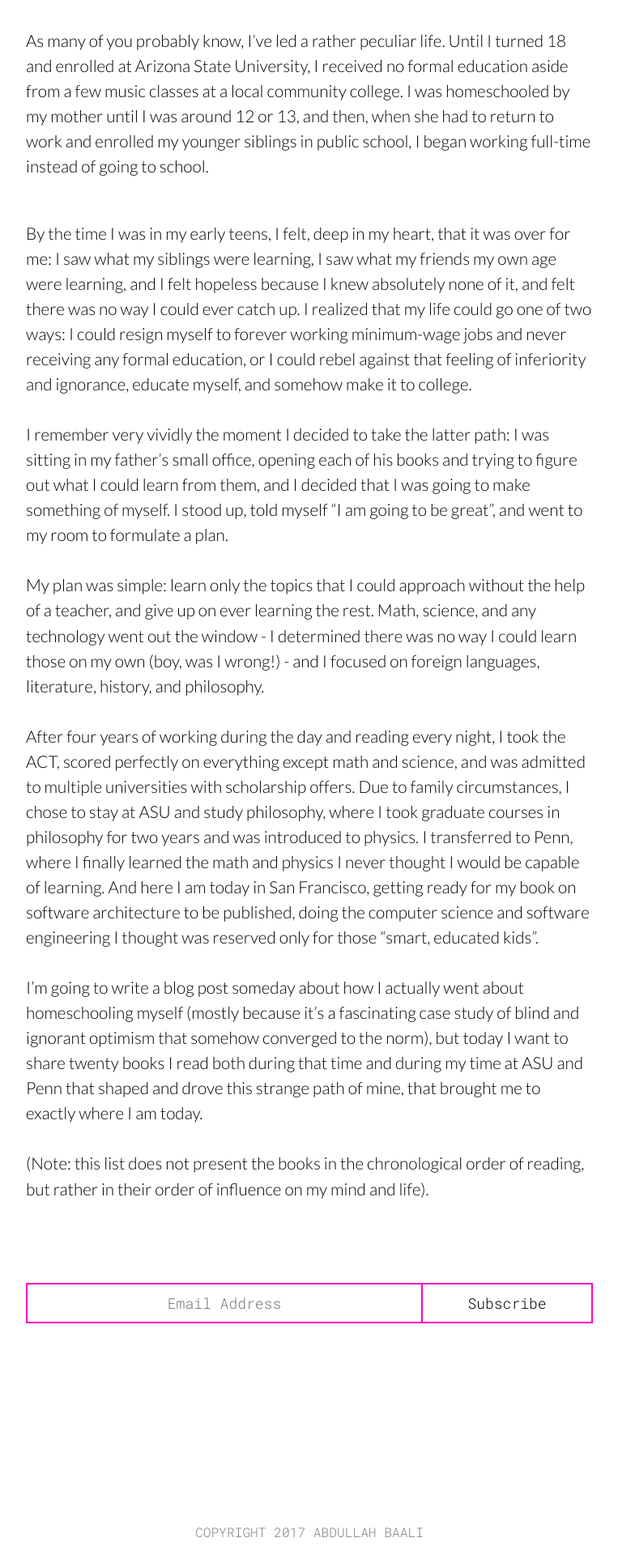
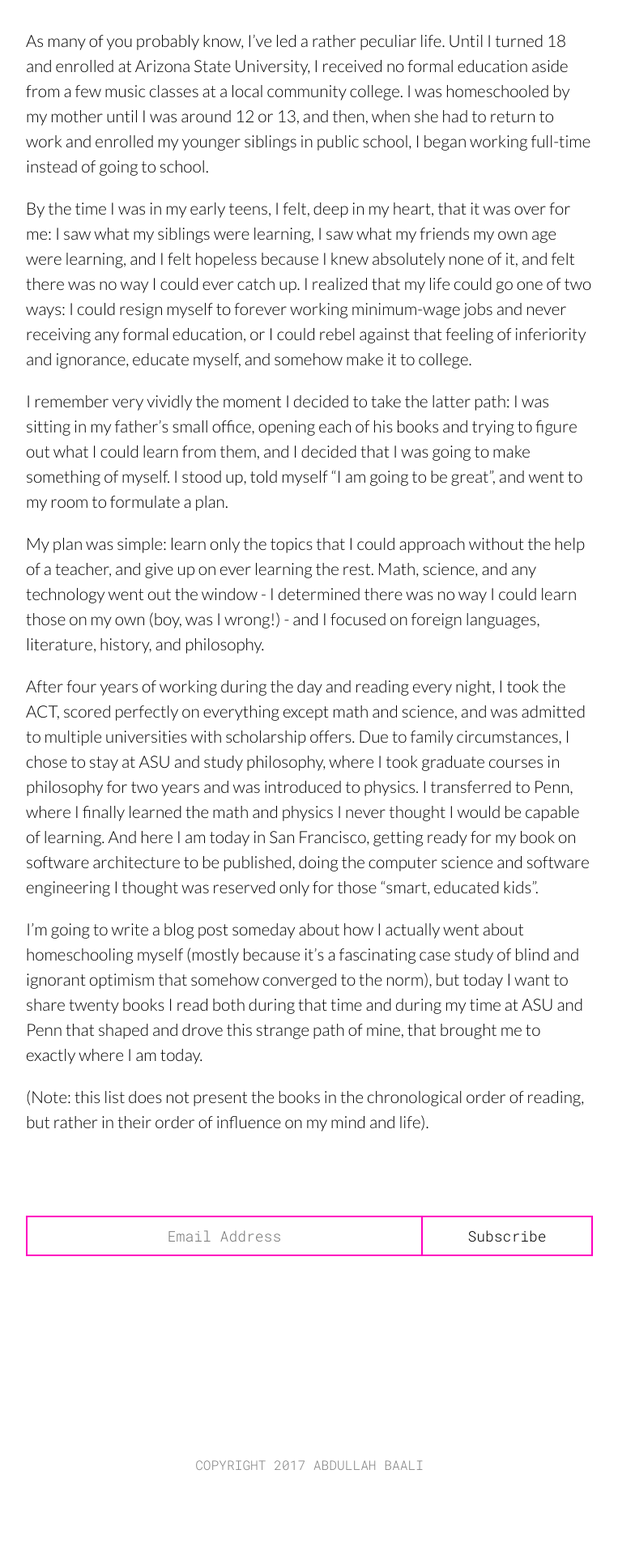
Before and after one commit to trufflesprouts/trufflesprouts.github.io, a Jekyll site: the page built from _posts/2017-03-23-twenty-books-that-shaped-my-unconventional-life.markdown, in a window 1280 px wide. Shown: the part 830-2750 px from the top of the page at 81% size, without its empty margins (258-1021 px from the left). Built offline with Jekyll 4.4.1, drawn with Linux system fonts in a browser that asks for light colours.

Commit message:
fixed the image situation with markdown

```diff
--- a/_posts/2017-03-17-so-you-want-to-learn-physics.markdown
+++ b/_posts/2017-03-17-so-you-want-to-learn-physics.markdown
@@ -27,15 +27,9 @@
 
 Please comment with your experiences and with any suggestions you have for improving this list!
 
-<br />
-<br />
-<br />
 
 ---
 
-<br />
-<br />
-<br />
 
 ### Before You Begin
 
--- a/_posts/2017-03-23-twenty-books-that-shaped-my-unconventional-life.markdown
+++ b/_posts/2017-03-23-twenty-books-that-shaped-my-unconventional-life.markdown
@@ -2,27 +2,20 @@
 layout: post
 title:  "Twenty Books That Shaped My Unconventional Life"
 ---
-
+{: .post-image-big}
 ![Books](/assets/posts/books.jpg)
 
 As many of you probably know, I've led a rather peculiar life. Until I turned 18 and enrolled at Arizona State University, I received no formal education aside from a few music classes at a local community college. I was homeschooled by my mother until I was around 12 or 13, and then, when she had to return to work and enrolled my younger siblings in public school, I began working full-time instead of going to school.
 <!--more-->
-<br/>
-<br/>
 
 By the time I was in my early teens, I felt, deep in my heart, that it was over for me: I saw what my siblings were learning, I saw what my friends my own age were learning, and I felt hopeless because I knew absolutely none of it, and felt there was no way I could ever catch up. I realized that my life could go one of two ways: I could resign myself to forever working minimum-wage jobs and never receiving any formal education, or I could rebel against that feeling of inferiority and ignorance, educate myself, and somehow make it to college.
-<br/>
-<br/>
+
 I remember very vividly the moment I decided to take the latter path: I was sitting in my father's small office, opening each of his books and trying to figure out what I could learn from them, and I decided that I was going to make something of myself. I stood up, told myself "I am going to be great", and went to my room to formulate a plan.
-<br/>
-<br/>
+
 My plan was simple: learn only the topics that I could approach without the help of a teacher, and give up on ever learning the rest. Math, science, and any technology went out the window - I determined there was no way I could learn those on my own (boy, was I wrong!) - and I focused on foreign languages, literature, history, and philosophy.
-<br/>
-<br/>
+
 After four years of working during the day and reading every night, I took the ACT, scored perfectly on everything except math and science, and was admitted to multiple universities with scholarship offers. Due to family circumstances, I chose to stay at ASU and study philosophy, where I took graduate courses in philosophy for two years and was introduced to physics. I transferred to Penn, where I finally learned the math and physics I never thought I would be capable of learning. And here I am today in San Francisco, getting ready for my book on software architecture to be published, doing the computer science and software engineering I thought was reserved only for those "smart, educated kids".
-<br/>
-<br/>
+
 I'm going to write a blog post someday about how I actually went about homeschooling myself (mostly because it's a fascinating case study of blind and ignorant optimism that somehow converged to the norm), but today I want to share twenty books I read both during that time and during my time at ASU and Penn that shaped and drove this strange path of mine, that brought me to exactly where I am today.
-<br/>
-<br/>
+
 (Note: this list does not present the books in the chronological order of reading, but rather in their order of influence on my mind and life).
--- a/_sass/b-theme/_base.scss
+++ b/_sass/b-theme/_base.scss
@@ -45,6 +45,7 @@
  * Type
  */
 hr {
+  margin: 100px auto;
   height: 20px;
 	background: url(/assets/img/zig-mag.png) repeat-x 0 0;
     border: 0;
--- a/_sass/b-theme/components/_text-area.scss
+++ b/_sass/b-theme/components/_text-area.scss
@@ -18,6 +18,12 @@
     margin: 15px 0;
   }
 
+  .post-image-big {
+    max-width: 1200px;
+  }
+  .post-image-small {
+    max-width: $content-width/2;
+  }
 
   ul, ol {
     padding-left: 1em;
@@ -43,8 +49,14 @@
       cursor: zoom-in;
       transition: .4s cubic-bezier(.4,0,.2,1);
       &.clicked {
-        transform: scale(1.15);
+        transform: scale(1.8);
       }
+    }
+    .post-image-big img.clicked {
+      transform: scale(1.15);
+    }
+    .post-image-small img.clicked {
+      transform: scale(2.8);
     }
   }
 }
--- a/assets/main.js
+++ b/assets/main.js
@@ -26,7 +26,6 @@
 for (var i = 0; i < pElms.length; i++) {
   if (pElms[i].firstChild) {
     if (pElms[i].firstChild.tagName == "IMG") {
-      pElms[i].style.maxWidth = "1200px";
       (function(index) {
         pElms[index].firstChild.addEventListener('click', function() {
           if (pElms[index].firstChild.className == "clicked") {
```
